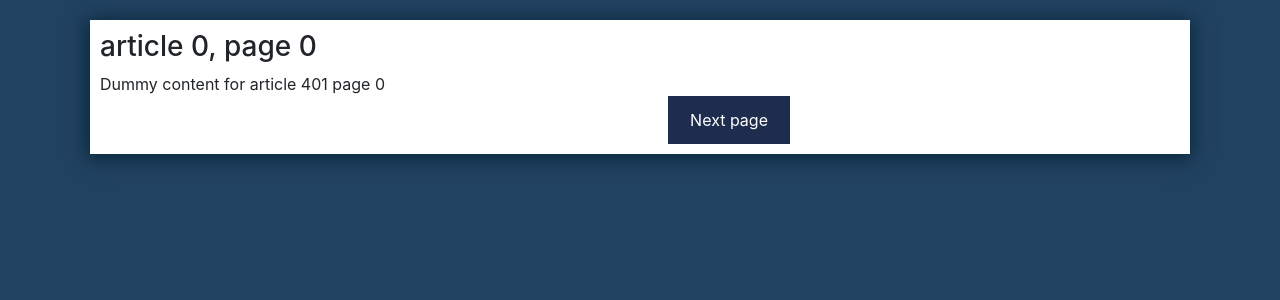
After one commit to bradster45/query-annotation, a Django app: page /article/401/1201/ in a window 1280 px wide. The commit adds this page. Shown: the top 300 px of the page. Run offline with Django 3.2, Linux system fonts and the light colour scheme; a user stored in the database is signed in; data comes from the database, SQL or seed files in the repository; both versions use the stored data as it was after the commit; some libraries are stand-ins or nearby versions.

```diff
--- a/demo/public/models.py
+++ b/demo/public/models.py
@@ -23,6 +23,9 @@ class Article(models.Model):
     def __str__(self, ):
         return self.title
 
+    def get_first_page(self, ):
+        return self.pages.first()
+
 
 class Page(models.Model):
     article = models.ForeignKey("Article", on_delete=models.CASCADE, related_name="pages")
@@ -31,6 +34,24 @@ class Page(models.Model):
 
     def __str__(self, ):
         return "{} page {}".format(self.article.title, self.number)
+
+    def get_next_page(self, ):
+        try:
+            return Page.objects.get(
+                number=(self.number + 1),
+                article=self.article
+            )
+        except:
+            return False
+
+    def get_prev_page(self, ):
+        try:
+            return Page.objects.get(
+                number=(self.number - 1),
+                article=self.article
+            )
+        except:
+            return False
 
 
 class Hit(models.Model):
--- a/demo/public/templates/public/article_list.html
+++ b/demo/public/templates/public/article_list.html
@@ -17,7 +17,11 @@
             {% for article in object_list %}
             <tr>
                 <td>{{ article.id }}</td>
-                <td>{{ article.title }}</td>
+                <td>
+                    <a href="{% url 'page' article.pk article.get_first_page.pk %}">
+                        {{ article.title }}
+                    </a>
+                </td>
                 <td>{{ article.average_rating|floatformat|strip_0 }}</td>
                 <td>{{ article.unique_views }}</td>
                 <td>{{ article.views }}</td>
--- a/demo/public/templates/public/base.html
+++ b/demo/public/templates/public/base.html
@@ -54,8 +54,26 @@
             height: 10px;
             margin:0 5px;
         }
+
+        .background-white{
+            background-color:white;
+            box-shadow: -1px 2px 19px 3px #082839;
+        }
+
+        .padding-10{
+            padding:10px;
+        }
+
+        .right{
+            float:right;
+        }
+
+        .left{
+            float:left;
+        }
     </style>
     <script src="https://ajax.googleapis.com/ajax/libs/jquery/3.3.1/jquery.min.js"></script>
+    {% block head %}{% endblock head %}
 </head>
 <body>
     <div class="container clearfix">
--- /dev/null
+++ b/demo/public/templates/public/page_detail.html
@@ -0,0 +1,38 @@
+{% extends 'public/base.html' %}
+
+{% load custom_filters %}
+
+{% block head %}
+    <style>
+        .page-navigation{
+            width:300px;
+            margin: 0 auto;
+        }
+    </style>
+{% endblock head %}
+
+{% block container %}
+    <div class="background-white padding-10">
+        <h3>{{ object.article.title }}, page {{ object.number }}</h3>
+        <div class="page-content">
+            {{ object.content|safe }}
+        </div>
+        <div class="page-navigation clearfix">
+            {% if object.get_prev_page %}
+                <a href="{% url 'page' object.article.pk object.get_prev_page.pk %}">
+                    <button class="left">
+                        Prev page
+                    </button>
+                </a>
+            {% endif %}
+
+            {% if object.get_next_page %}
+                <a href="{% url 'page' object.article.pk object.get_next_page.pk %}">
+                    <button class="right">
+                        Next page
+                    </button>
+                </a>
+            {% endif %}
+        </div>
+    </div>
+{% endblock container %}
--- a/demo/public/urls.py
+++ b/demo/public/urls.py
@@ -2,14 +2,7 @@ from django.conf.urls import url
 from public.views import *
 
 urlpatterns = [
-    url(
-        r'^$',
-        HomeView.as_view(),
-        name='home'
-    ),
-    url(
-        r'^users/$',
-        UserListView.as_view(),
-        name='users'
-    ),
+    url(r'^$', HomeView.as_view(), name='home'),
+    url(r'^users/$', UserListView.as_view(), name='users'),
+    url(r'^article/(?P<article_pk>\d+)/(?P<pk>\d+)/$', PageDetailView.as_view(), name='page'),
 ]
--- a/demo/public/views.py
+++ b/demo/public/views.py
@@ -1,7 +1,9 @@
 # -*- coding: utf-8 -*-
 from __future__ import unicode_literals
 
-from django.views.generic import ListView
+import random
+
+from django.views.generic import ListView, DetailView
 from django.db.models import Avg, Sum, Case, When, Count, IntegerField
 
 from public.models import *
@@ -63,3 +65,23 @@ class UserListView(ListView):
             order
         )
         return analytics
+
+
+class PageDetailView(DetailView):
+    model = Page
+
+    # increase page hit
+    def get_object(self, ):
+        pk = self.kwargs.get(self.pk_url_kwarg)
+        page = Page.objects.get(pk=pk)
+        hit, hit_created = Hit.objects.get_or_create(
+            page=page,
+            user=self.request.user,
+            defaults={
+                'rating': random.randint(1, 5)
+            }
+        )
+        if not hit_created:
+            hit.count += 1
+            hit.save()
+        return page
```
Also changed, not shown: demo/db.sqlite3, 3 other files.
